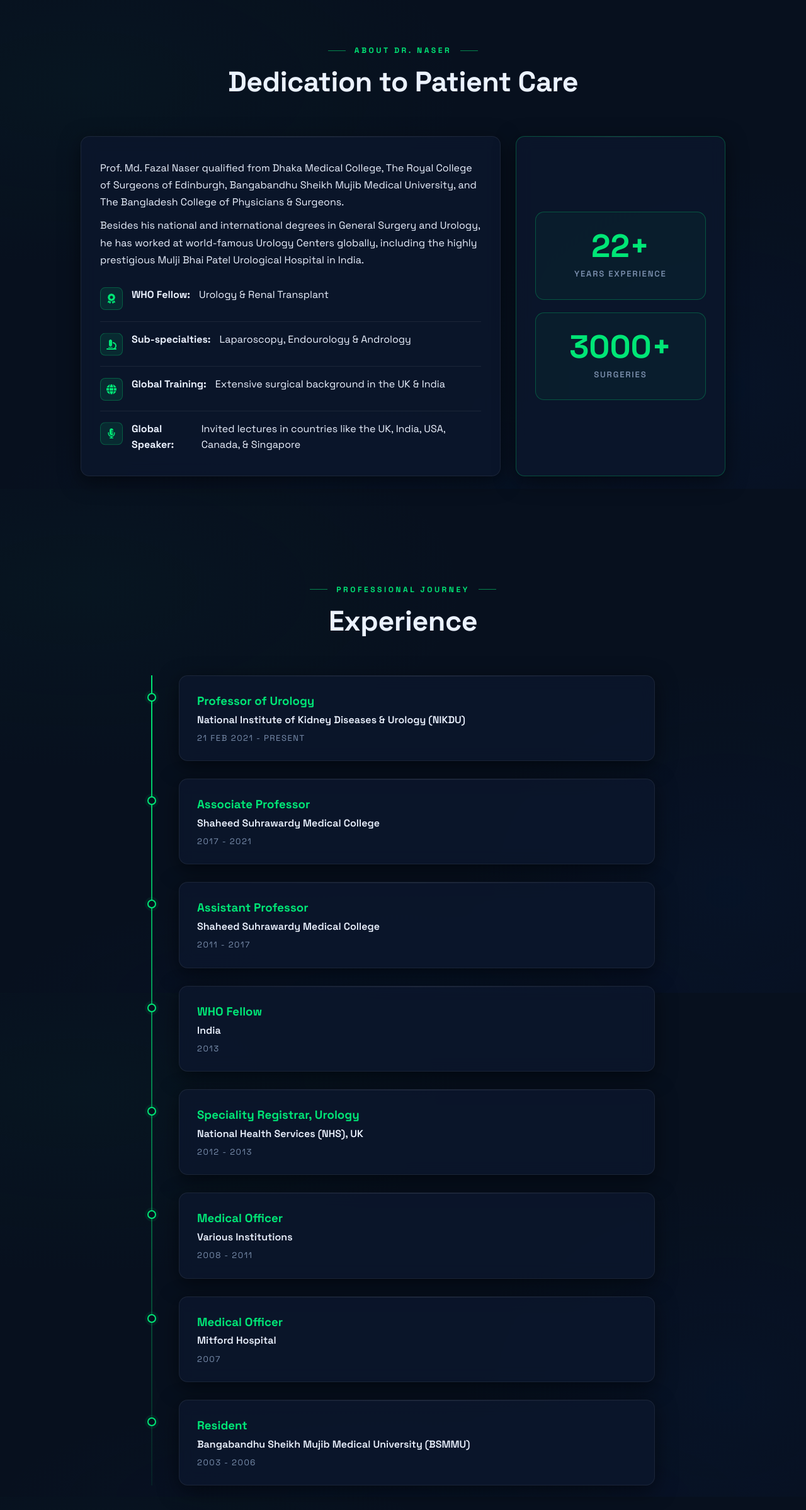
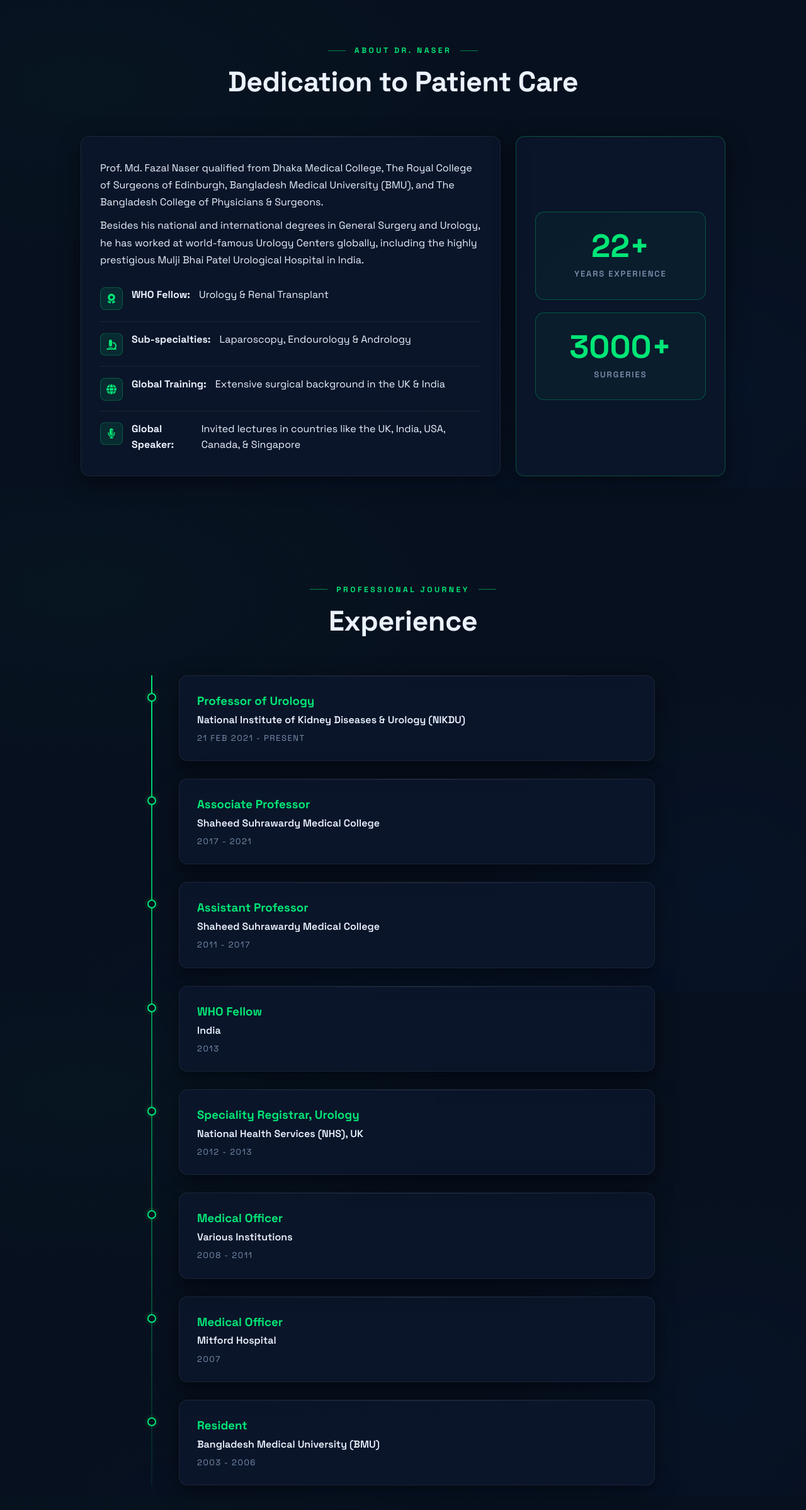
Before and after one commit to istamimnaser/DoctorWebsites, a plain HTML site: page abbu webpage/index.html in a window 1280 px wide. Shown: the part 824-3221 px from the top of the page at 63% size. Drawn offline with Linux system fonts and the light colour scheme.

Commit message:
fixed bmu

```diff
--- a/abbu webpage/index.html
+++ b/abbu webpage/index.html
@@ -150,7 +150,7 @@
         </div>
         <div class="about-grid">
             <div class="card">
-                <p>Prof. Md. Fazal Naser qualified from Dhaka Medical College, The Royal College of Surgeons of Edinburgh, Bangabandhu Sheikh Mujib Medical University, and The Bangladesh College of Physicians & Surgeons.</p>
+                <p>Prof. Md. Fazal Naser qualified from Dhaka Medical College, The Royal College of Surgeons of Edinburgh, Bangladesh Medical University (BMU), and The Bangladesh College of Physicians & Surgeons.</p>
                 <p class="mt-10">Besides his national and international degrees in General Surgery and Urology, he has worked at world-famous Urology Centers globally, including the highly prestigious Mulji Bhai Patel Urological Hospital in India.</p>
 
                 <ul class="credentials-list mt-30">
@@ -241,7 +241,7 @@
                 <div class="timeline-dot"></div>
                 <div class="timeline-content card">
                     <h3 class="text-green">Resident</h3>
-                    <p class="text-white" style="font-weight: 600; margin-bottom: 5px;">Bangabandhu Sheikh Mujib Medical University (BSMMU)</p>
+                    <p class="text-white" style="font-weight: 600; margin-bottom: 5px;">Bangladesh Medical University (BMU)</p>
                     <p class="text-muted text-small">2003 - 2006</p>
                 </div>
             </div>
```
